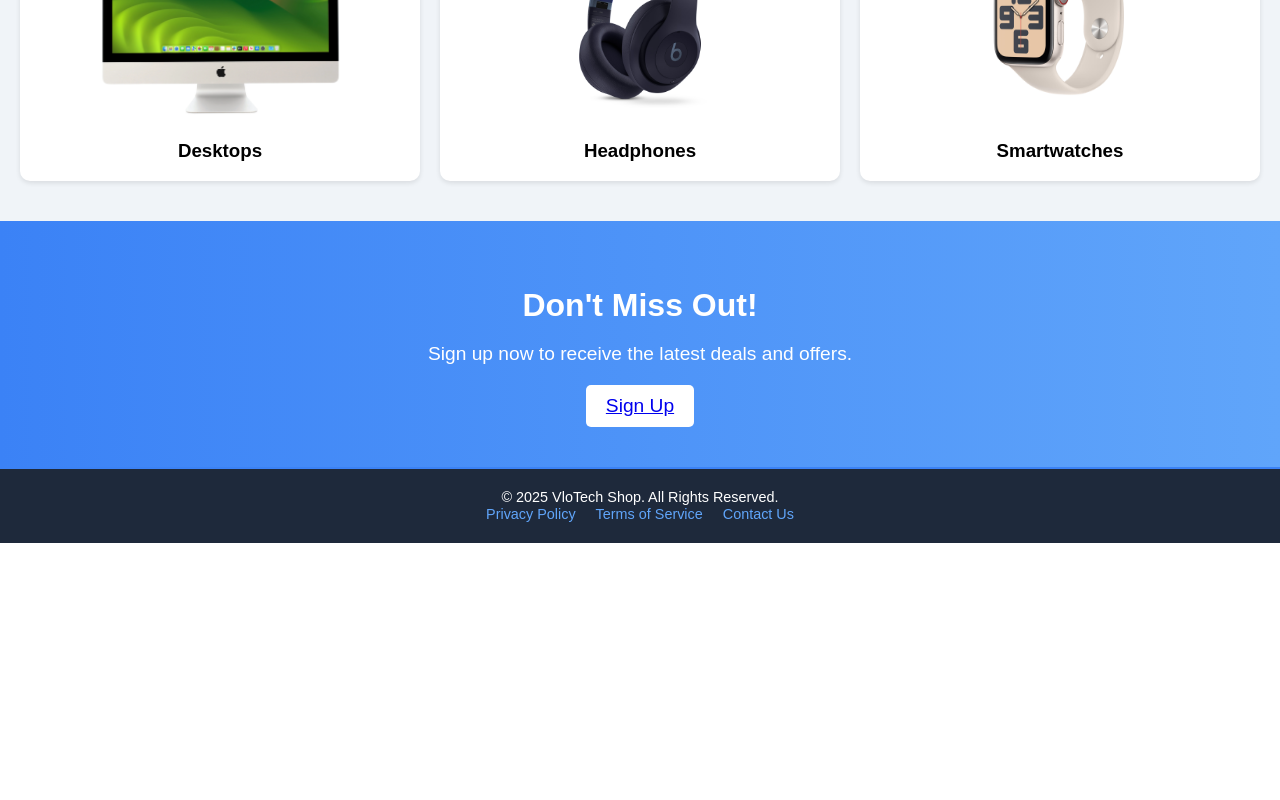
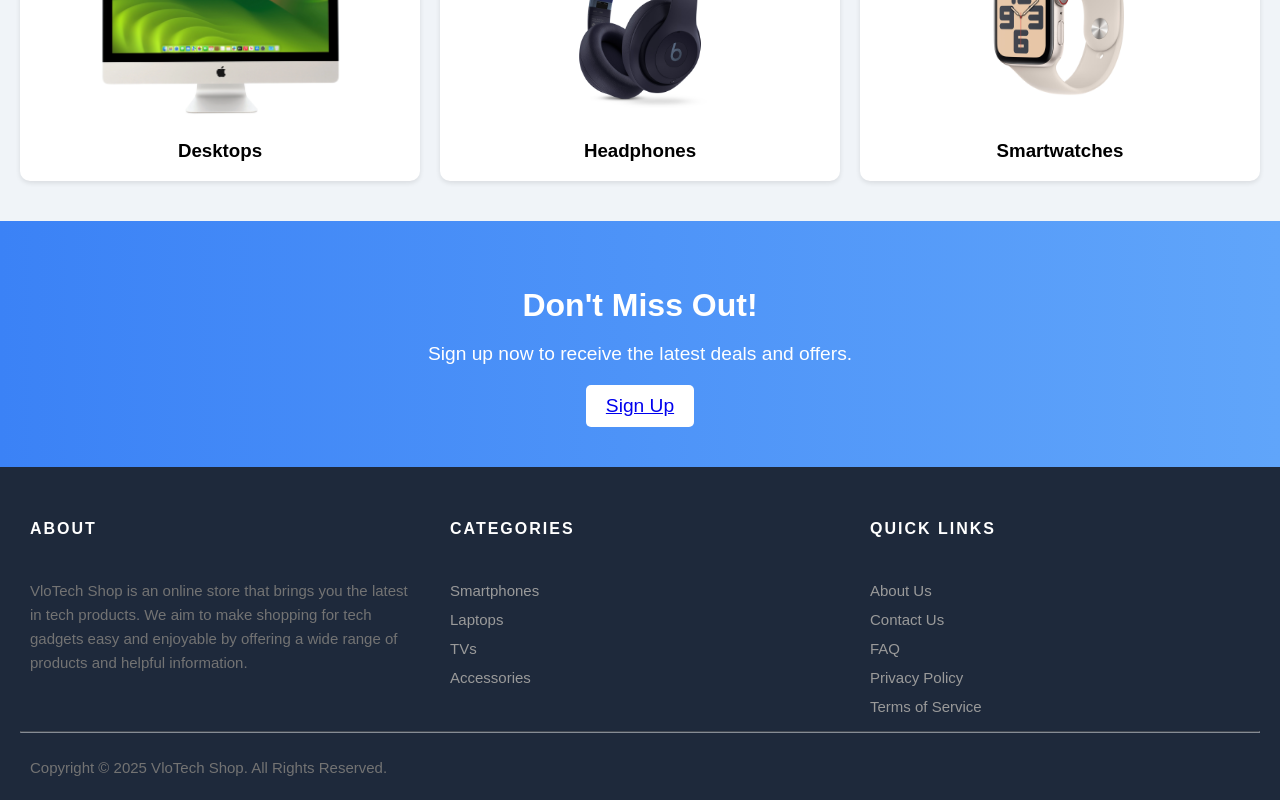
Before and after one commit to VladMalosev/vlotech, an Angular app in the folder frontend/vlotech-angular/: page /home in a window 1280 px wide. Shown: the part 1648-2448 px from the top of the page. Before the commit the page ends 2191 px from the top, so only its background shows below. Built offline with nearby package versions, Linux system fonts and the light colour scheme; no server answers.

Commit message:
new footer, fixed issue with quantity update, added new API enpoint, fully modified wishlist page

```diff
--- a/frontend/vlotech-angular/src/app/cart.service.ts
+++ b/frontend/vlotech-angular/src/app/cart.service.ts
@@ -1,5 +1,5 @@
 import { Injectable } from '@angular/core';
-import {HttpClient, HttpHeaders} from '@angular/common/http';
+import {HttpClient, HttpHeaders, HttpParams} from '@angular/common/http';
 import {Observable} from 'rxjs';
 
 @Injectable({
@@ -20,6 +20,19 @@ export class CartService {
       { withCredentials: true }
     );
   }
+
+  updateCartItem(cartItemId: string, quantity: number): Observable<any> {
+    const params = new HttpParams()
+      .set('cartItemId', cartItemId)
+      .set('quantity', quantity.toString());
+
+    return this.http.post(
+      `${this.apiUrl}/update`,
+      params,
+      { withCredentials: true }
+    );
+  }
+
   getCartItems(): Observable<any[]> {
     return this.http.get<any[]>(
       `${this.apiUrl}/items`,
--- a/frontend/vlotech-angular/src/app/cart/cart.component.css
+++ b/frontend/vlotech-angular/src/app/cart/cart.component.css
@@ -71,6 +71,7 @@
   border: none;
   color: red;
   cursor: pointer;
+  position: absolute;
 }
 
 .btn-dark {
--- a/frontend/vlotech-angular/src/app/cart/cart.component.ts
+++ b/frontend/vlotech-angular/src/app/cart/cart.component.ts
@@ -10,9 +10,6 @@ import { FormsModule, ReactiveFormsModule } from '@angular/forms';
   templateUrl: './cart.component.html',
   styleUrls: ['./cart.component.css'],
 })
-
-
-
 
 export class CartComponent implements OnInit {
   isAgreed: boolean = false;
@@ -47,15 +44,17 @@ export class CartComponent implements OnInit {
   }
 
   private updateQuantity(item: any, newQuantity: number): void {
-    if (!item.productId) {
+    if (!item.id) {
       console.error('Product ID is undefined');
       return;
     }
 
+    // Update the cart item locally first
     item.quantity = newQuantity;
-    item.totalPrice = item.unitPrice * item.quantity;
+    item.totalPrice = item.product.price * item.quantity;
 
-    this.cartService.addToCart(item.productId, item.quantity).subscribe(
+    // Call the service to update the backend (use `updateCartItem` for updating the quantity)
+    this.cartService.updateCartItem(item.id, item.quantity).subscribe(
       () => {
         this.updateTotal();
       },
@@ -66,9 +65,9 @@ export class CartComponent implements OnInit {
   }
 
   removeItem(item: any): void {
-    this.cartService.removeFromCart(item.productId).subscribe(
+    this.cartService.removeFromCart(item.id).subscribe(
       () => {
-        this.cartItems = this.cartItems.filter(cartItem => cartItem.productId !== item.productId);
+        this.cartItems = this.cartItems.filter(cartItem => cartItem.id !== item.id);
         this.updateTotal();
       },
       (error) => {
--- a/frontend/vlotech-angular/src/app/footer/footer.component.css
+++ b/frontend/vlotech-angular/src/app/footer/footer.component.css
@@ -1,42 +1,117 @@
-/* Flexbox layout for sticky footer */
-html, body {
+/* Footer Style */
+.site-footer {
+  background-color: #1e293b;
+  padding: 45px 20px 20px;
+  font-size: 15px;
+  line-height: 24px;
+  color: #737373;
+  text-align: left;
+}
 
-  position: absolute;
-  bottom: 0;
-  left: 0;
-  right: 0;
-  overflow: hidden;
+.site-footer hr {
+  border-top-color: #bbb;
+  opacity: 0.5;
+}
+
+.site-footer h6 {
+  color: #fff;
+  font-size: 16px;
+  text-transform: uppercase;
+  margin-top: 5px;
+  letter-spacing: 2px;
+}
+
+.site-footer a {
+  color: #737373;
+}
+
+.site-footer a:hover {
+  color: #3366cc;
+  text-decoration: none;
+}
+
+.footer-links {
+  padding-left: 0;
+  list-style: none;
+  margin: 0;
+}
+
+.footer-links li {
+  display: block;
+}
+
+.footer-links a {
+  color: #9a9a9a;
+  display: block;
+  margin-bottom: 8px;
+  text-decoration: none;
+}
+
+.footer-links a:hover {
+  color: #ffffff;
+  text-decoration: none;
 }
 
 
-.container {
+
+.copyright-text {
+  margin: 0;
+  padding-top: 15px;
+}
+
+/* Flexbox layout for footer sections */
+.footer-row {
+  display: flex;
+  justify-content: space-between;
+  flex-wrap: wrap;
+  gap: 20px;
+}
+
+.footer-col {
   flex: 1;
+  margin: 0 10px;
+  min-width: 220px;
+}
+
+.footer-col .footer-links {
+  padding-left: 0;
+}
+
+.footer-col .footer-links a {
+  display: block;
+  margin-bottom: 5px;
 }
 
 
 
 
-.footer {
-  background-color: #1e293b;
-  color: white;
-  text-align: center;
-  padding: 20px 10px;
-  border-top: 2px solid #3b82f6;
-  margin-top: auto;
+/* Responsive Design */
+@media (max-width: 991px) {
+  .site-footer .footer-row {
+    flex-direction: column;
+    align-items: center;
+  }
+
+  .footer-col {
+    margin-bottom: 30px;
+  }
+
+  .footer-col.social-icons {
+    text-align: center;
+  }
 }
 
-.footer p {
-  margin: 0;
-  font-size: 0.9rem;
+@media (max-width: 767px) {
+  .site-footer {
+    padding-bottom: 0;
+  }
+  .site-footer .copyright-text, .site-footer {
+    text-align: center;
+  }
+
+  .footer-col {
+    text-align: center;
+  }
+
+
 }
-
-.footer-nav a {
-  color: #60a5fa;
-  text-decoration: none;
-  margin: 0 10px;
-  font-size: 0.9rem;
-}
-
-.footer-nav a:hover {
-  text-decoration: underline;
-}
--- a/frontend/vlotech-angular/src/app/footer/footer.component.html
+++ b/frontend/vlotech-angular/src/app/footer/footer.component.html
@@ -1,10 +1,43 @@
-<footer class="footer">
+
+<footer class="site-footer">
   <div class="container">
-    <p>&copy; 2025 VloTech Shop. All Rights Reserved.</p>
-    <nav class="footer-nav">
-      <a href="#">Privacy Policy</a>
-      <a href="#">Terms of Service</a>
-      <a href="#">Contact Us</a>
-    </nav>
+    <div class="footer-row">
+      <div class="footer-col">
+        <h6>About</h6>
+        <p class="text-justify">VloTech Shop is an online store that brings you the latest in tech products. We aim to make shopping for tech gadgets easy and enjoyable by offering a wide range of products and helpful information.</p>
+      </div>
+
+      <div class="footer-col">
+        <h6>Categories</h6>
+        <ul class="footer-links">
+          <li><a href="#">Smartphones</a></li>
+          <li><a href="#">Laptops</a></li>
+          <li><a href="#">TVs</a></li>
+          <li><a href="#">Accessories</a></li>
+        </ul>
+      </div>
+
+      <div class="footer-col">
+        <h6>Quick Links</h6>
+        <ul class="footer-links">
+          <li><a href="#">About Us</a></li>
+          <li><a href="#">Contact Us</a></li>
+          <li><a href="#">FAQ</a></li>
+          <li><a href="#">Privacy Policy</a></li>
+          <li><a href="#">Terms of Service</a></li>
+        </ul>
+      </div>
+    </div>
+    <hr>
+  </div>
+
+  <div class="container">
+    <div class="footer-row">
+      <div class="footer-col">
+        <p class="copyright-text">Copyright &copy; 2025 VloTech Shop. All Rights Reserved.</p>
+      </div>
+
+
+    </div>
   </div>
 </footer>
--- a/frontend/vlotech-angular/src/app/user-profile/user-profile.component.css
+++ b/frontend/vlotech-angular/src/app/user-profile/user-profile.component.css
@@ -18,7 +18,7 @@
 .tab-menu {
   ul {
     display: flex;
-    gap: 25px;
+    gap: 15px;
     list-style: none;
     padding: 0;
     margin-bottom: 30px;
--- a/frontend/vlotech-angular/src/app/wishlist/wishlist.component.ts
+++ b/frontend/vlotech-angular/src/app/wishlist/wishlist.component.ts
@@ -3,6 +3,7 @@ import { Router } from '@angular/router';
 import { WishlistService } from '../wishlist.service';
 import { AuthService } from '../auth.service';
 import {CommonModule} from '@angular/common';
+import {CartService} from '../cart.service';
 
 @Component({
   selector: 'app-wishlist',
@@ -17,7 +18,8 @@ export class WishlistComponent implements OnInit {
   constructor(
     private wishlistService: WishlistService,
     private authService: AuthService,
-    private router: Router
+    private router: Router,
+    private cartService: CartService
   ) {}
 
   ngOnInit(): void {
@@ -49,4 +51,60 @@ export class WishlistComponent implements OnInit {
       });
     }
   }
+
+
+  clearWishlist(): void {}
+
+  removeFromWishlist(item: any): void {
+    // Stop event propagation to prevent triggering navigation
+    this.authService.isAuthenticated().subscribe(isAuthenticated => {
+      if (!isAuthenticated) {
+        this.router.navigate(['/login']);
+        return;
+      }
+
+      this.wishlistService.removeFromWishlist(item.product.id).subscribe(
+        () => {
+          console.log(`${item.product.name} removed from wishlist`);
+          // Update the UI to remove the item
+          this.wishlistItems = this.wishlistItems.filter(wishlistItem => wishlistItem.product.id !== item.product.id);
+        },
+        (error) => {
+          console.error('Error removing from wishlist:', error);
+        }
+      );
+    });
+  }
+
+  navigateToProductDetails(productId: string): void {
+    this.router.navigate(['/product', productId]);
+  }
+
+
+  moveToCart(productId: string, quantity: number): void {
+    this.authService.isAuthenticated().subscribe((isAuthenticated: boolean) => {
+      if (isAuthenticated) {
+        // Add the product to the cart
+        this.cartService.addToCart(productId, quantity).subscribe({
+          next: () => {
+            console.log(`Product ${productId} added to cart.`);
+            // After adding to cart, remove the product from the wishlist
+            this.removeFromWishlistById(productId);  // Remove from wishlist based on product ID
+          },
+          error: (error) => {
+            console.error('Error adding product to cart:', error);
+          },
+        });
+      } else {
+        // If not authenticated, navigate to login
+        this.router.navigate(['/login']);
+      }
+    });
+  }
+
+  removeFromWishlistById(productId: string): void {
+    this.wishlistItems = this.wishlistItems.filter(item => item.product.id !== productId);
+  }
+
+
 }
```
Also changed, not shown: frontend/vlotech-angular/src/app/wishlist/wishlist.component.css (+98 -60 lines), frontend/vlotech-angular/src/app/wishlist/wishlist.component.html (+50 -20 lines).
